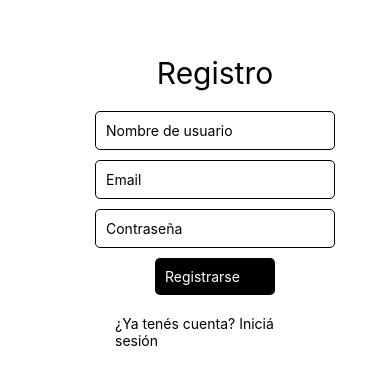
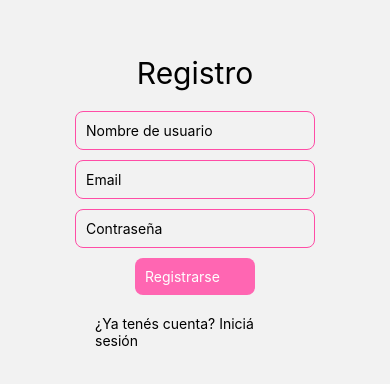
Before and after one commit to renadaffara/finalproyect_RL, a React Native app in the folder finalproyect/: screen /Register in a window 390 px wide. Shown: the part 220-604 px from the top of the page. Built offline with nearby package versions, Linux system fonts and the light colour scheme.

Commit message:
arregle los estilos y ahora funciona el programa

```diff
--- a/finalproyect/App.js
+++ b/finalproyect/App.js
@@ -2,26 +2,18 @@ import { StatusBar } from 'expo-status-bar';
 import React from 'react';
 import AuthStack from './src/navigation/authStack';
 import { NavigationContainer } from '@react-navigation/native';
-import { View, StyleSheet } from 'react-native';
+import { StyleSheet } from 'react-native';
 
 export default function App() {
   return (
-    <View style={styles.container}>
     <NavigationContainer>
       <AuthStack />
       <StatusBar style="auto" />
     </NavigationContainer>
-    </View>
   );
 }
 
 const styles = StyleSheet.create({
-  container: {
-    flex: 1,
-    width: "100%",
-    justifyContent: "center",
-    alignItems: "center",
-    padding: 20
-  },
+  container: {},
 
 });
--- a/finalproyect/src/navigation/authStack.js
+++ b/finalproyect/src/navigation/authStack.js
@@ -10,7 +10,6 @@ const Stack = createNativeStackNavigator();
 function AuthStack() {
   return (
     <Stack.Navigator>
-
       <Stack.Screen
         name="Login"
         component={Login}
@@ -22,8 +21,7 @@ function AuthStack() {
         component={Register}
         options={{ headerShown: false }}
       />
-
-      <Stack.Screen
+   <Stack.Screen
         name="TabNavigator"
         component={TabNavigator}
         options={{ headerShown: false }}
--- a/finalproyect/src/navigation/homeStack.js
+++ b/finalproyect/src/navigation/homeStack.js
@@ -8,7 +8,6 @@ const Stack = createNativeStackNavigator();
 
 function HomeStack() {
   return (
-    <View style={styles.container}>
 
     <Stack.Navigator>
       <Stack.Screen
@@ -22,7 +21,6 @@ function HomeStack() {
         component={Comments}
         />
     </Stack.Navigator>
-        </View>
   );
 }
 
--- a/finalproyect/src/navigation/tabNavigator.js
+++ b/finalproyect/src/navigation/tabNavigator.js
@@ -3,16 +3,13 @@ import { createBottomTabNavigator } from "@react-navigation/bottom-tabs";
 import Home from "../screens/home.js";
 import Profile from "../screens/profile.js";
 import NewPost from "../screens/createPost.js";
-import FontAwesome5 from '@expo/vector-icons/FontAwesome5';
-import Entypo from '@expo/vector-icons/Entypo';
-import AntDesign from '@expo/vector-icons/AntDesign';
-import { View, StyleSheet } from "react-native";
+import { FontAwesome5, Entypo, AntDesign } from '@expo/vector-icons';
+import { StyleSheet } from "react-native";
 
 const Tab = createBottomTabNavigator();
 
 function TabNavigator() {
     return (
-        <View style={styles.container}>
 
             <Tab.Navigator
                 screenOptions={{
@@ -36,16 +33,9 @@ function TabNavigator() {
                 />
 
             </Tab.Navigator>
-        </View>
     );
 }
 
-const styles = StyleSheet.create({
-    container: {
-        flex: 1,
-        width: "100%",
-    },
-
-});
+const styles = StyleSheet.create({});
 
 export default TabNavigator;
--- a/finalproyect/src/screens/createPost.js
+++ b/finalproyect/src/screens/createPost.js
@@ -71,11 +71,11 @@ const styles = StyleSheet.create({
     borderRadius: 5
   },
   button: {
-    backgroundColor: "black",
+    backgroundColor: '#ff66b2',
     padding: 10,
     width: "100%",
     alignItems: "center",
-    borderRadius: 5
+    borderRadius: 8
   },
   buttonText: {
     color: "white"
--- a/finalproyect/src/screens/home.js
+++ b/finalproyect/src/screens/home.js
@@ -6,6 +6,10 @@ import PostCard from "../components/Postcard";
 function Home(props) {
   const [posteos, setPosteos] = useState([]);
   const [loading, setLoading] = useState(true);
+  const [error, setError] = useState(null);
+
+  console.log("AAAAAAAAAA");
+
 
   useEffect(() => {
     db.collection("posts")
@@ -30,7 +34,9 @@ function Home(props) {
       <Text style={styles.title}>Home</Text>
 
       {loading ? (
-        <ActivityIndicator size="large" color="purple" />
+        <ActivityIndicator size="large" color="#ff66b2" />
+      ) : error ? (
+        <Text style={{ color: 'red' }}>{error}</Text>
       ) : (
         <FlatList
           style={styles.flatlist}
@@ -51,12 +57,14 @@ function Home(props) {
 const styles = StyleSheet.create({
   container: {
     flex: 1,
-    width: 300,
-    backgroundColor: "#c43232",
+    width: "100%",
+    backgroundColor: '#fff0f6',
+    padding: 12
   },
   title: {
     fontSize: 24,
-    marginBottom: 10
+    marginBottom: 10,
+    color: '#3b0a1e'
   },
   flatlist: {
     width: "100%",
--- a/finalproyect/src/screens/login.js
+++ b/finalproyect/src/screens/login.js
@@ -7,7 +7,7 @@ function Login(props) {
   const [pass, setPass] = useState("");
   const [loginError, setLoginError] = useState("");
 
-  function login(email, pass) {
+    function login(email, pass) {
     if (email === "" || pass === "") {
       setLoginError("Todos los campos son obligatorios");
       return;
@@ -74,13 +74,14 @@ const styles = StyleSheet.create({
     borderWidth: 1,
     padding: 10,
     marginBottom: 10,
-    borderRadius: 5
+    borderRadius: 8,
+    borderColor: '#ff4da6'
   },
   button: {
-    backgroundColor: "black",
+    backgroundColor: '#ff66b2',
     padding: 10,
     alignItems: "center",
-    borderRadius: 5
+    borderRadius: 8
   },
   buttonText: {
     color: "white",
--- a/finalproyect/src/screens/profile.js
+++ b/finalproyect/src/screens/profile.js
@@ -48,7 +48,7 @@ function Profile(props) {
       <Text style={styles.subtitle}>Mis posteos</Text>
 
       {loading ? (
-        <ActivityIndicator size="large" color="purple" />
+        <ActivityIndicator size="large" color="#ff66b2" />
       ) : (
         <FlatList
           style={styles.flatlist}
@@ -99,10 +99,13 @@ const styles = StyleSheet.create({
     borderWidth: 1,
     padding: 10,
     alignItems: "center",
-    marginTop: 10
+    marginTop: 10,
+    backgroundColor: '#ff66b2',
+    borderRadius: 6
   },
   buttonText: {
-    fontSize: 16
+    fontSize: 16,
+    color: '#ffffff'
   }
 });
 
--- a/finalproyect/src/screens/register.js
+++ b/finalproyect/src/screens/register.js
@@ -91,13 +91,14 @@ const styles = StyleSheet.create({
     borderWidth: 1,
     padding: 10,
     marginBottom: 10,
-    borderRadius: 5
+    borderRadius: 8,
+    borderColor: '#ff4da6'
   },
   button: {
-    backgroundColor: "black",
+    backgroundColor: '#ff66b2',
     padding: 10,
     alignItems: "center",
-    borderRadius: 5,
+    borderRadius: 8,
   },
   buttonText: {
     color: "white",
```
Also changed, not shown: finalproyect/src/screens/comments.js (+6 -3 lines).
